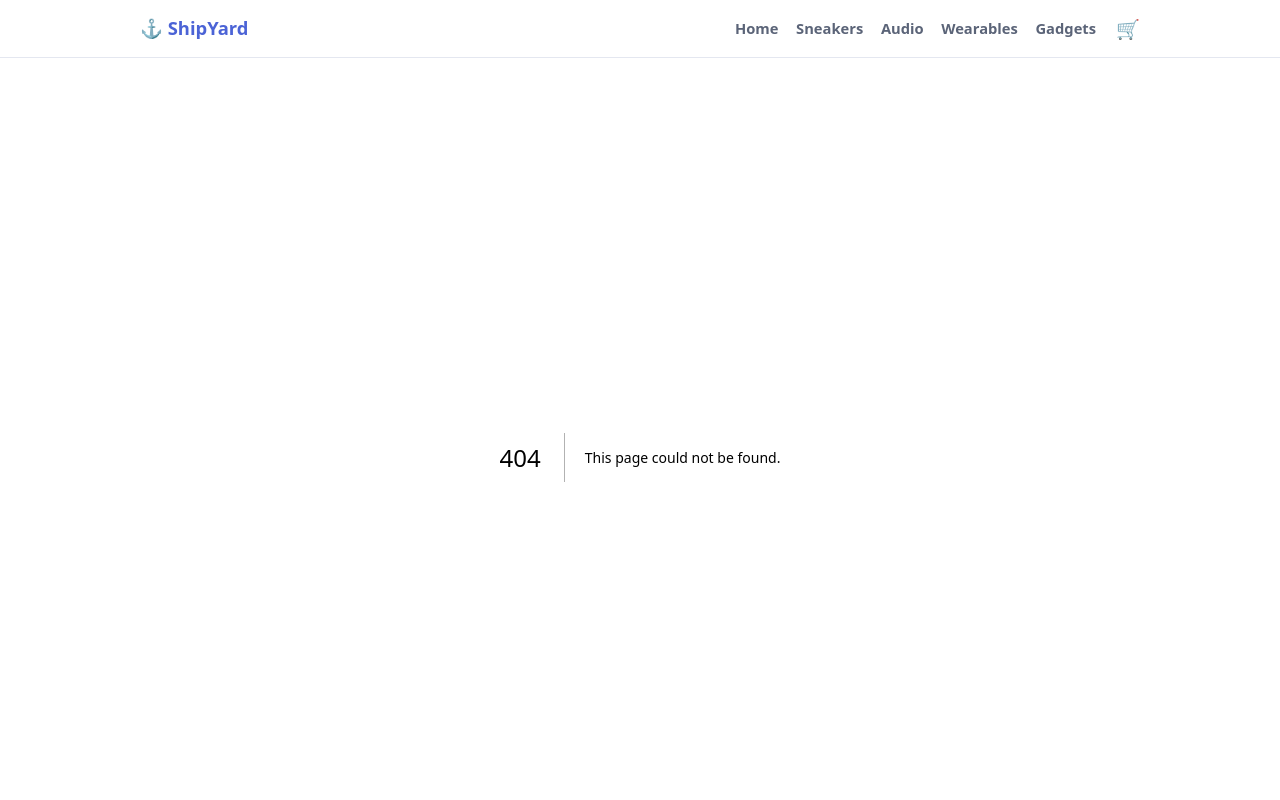
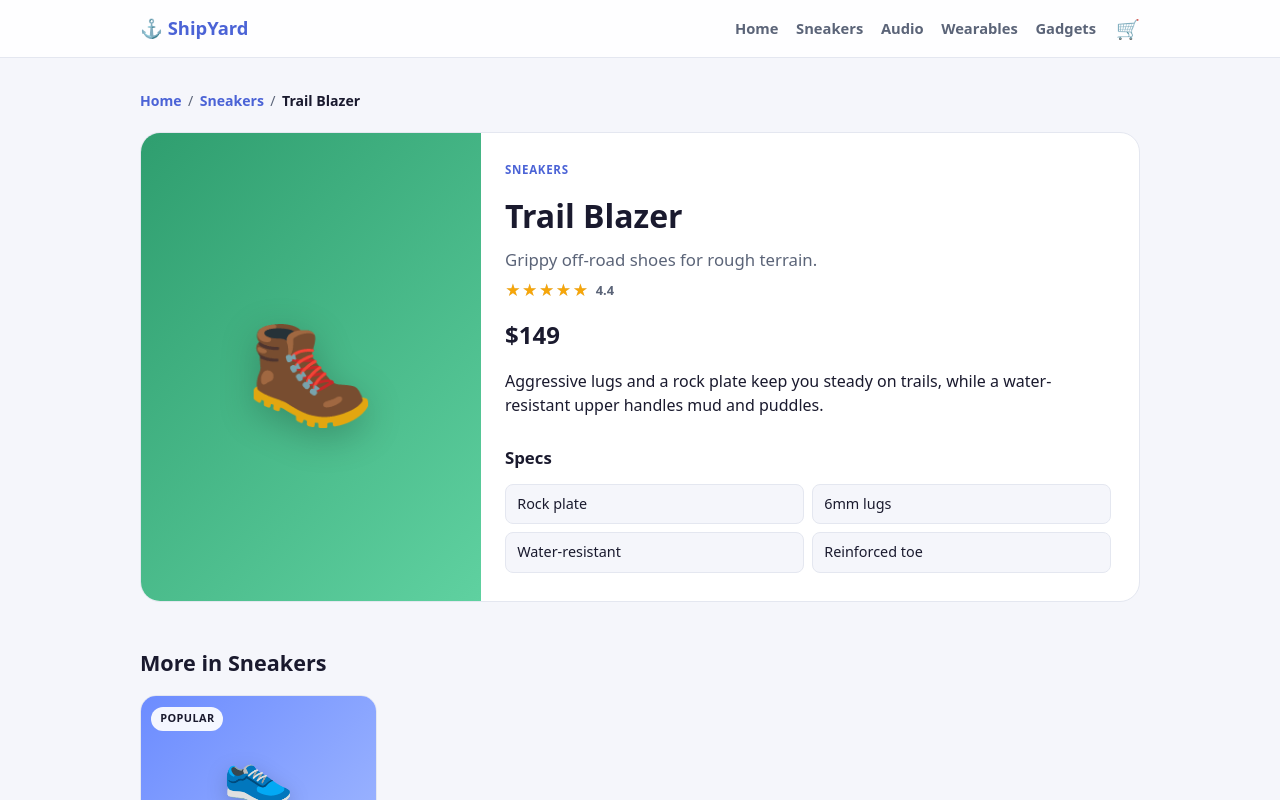
Before and after one commit to NAMAN121208/shipyard, a Next.js app: page /products/trail-blazer in a window 1280 px wide. Before the commit this address had no page. Shown: the top 800 px of the page. Built offline with nearby package versions, Linux system fonts and the light colour scheme.

Commit message:
feat: add dynamic product detail route, static params, and not-found page

```diff
--- /dev/null
+++ b/app/products/[id]/page.tsx
@@ -0,0 +1,79 @@
+import Link from "next/link";
+import { notFound } from "next/navigation";
+import ProductCard from "../../components/ProductCard";
+import Stars from "../../components/Stars";
+import { getProduct, products, relatedProducts } from "../../data/products";
+
+// Pre-build one static page per product at build time.
+export function generateStaticParams() {
+  return products.map((product) => ({ id: product.id }));
+}
+
+export default async function ProductPage({
+  params,
+}: {
+  params: Promise<{ id: string }>;
+}) {
+  const { id } = await params;
+  const product = getProduct(id);
+
+  // If the id in the URL does not match a product, show the 404 page.
+  if (!product) {
+    notFound();
+  }
+
+  const related = relatedProducts(product);
+
+  return (
+    <main className="container">
+      <nav className="crumbs">
+        <Link href="/">Home</Link>
+        <span>/</span>
+        <Link href={`/#${product.category}`}>{product.category}</Link>
+        <span>/</span>
+        <span className="crumbs-here">{product.name}</span>
+      </nav>
+
+      <article className="detail">
+        <div
+          className="detail-art"
+          style={{
+            background: `linear-gradient(135deg, ${product.accent}, ${product.accent2})`,
+          }}
+        >
+          {product.badge && <span className="card-badge">{product.badge}</span>}
+          <span className="detail-emoji">{product.emoji}</span>
+        </div>
+
+        <div className="detail-body">
+          <span className="card-category">{product.category}</span>
+          <h1 className="detail-name">{product.name}</h1>
+          <p className="detail-tagline">{product.tagline}</p>
+          <Stars rating={product.rating} />
+          <span className="detail-price">${product.price}</span>
+          <p className="detail-desc">{product.description}</p>
+
+          <h2 className="detail-specs-title">Specs</h2>
+          <ul className="detail-specs">
+            {product.specs.map((spec) => (
+              <li key={spec}>{spec}</li>
+            ))}
+          </ul>
+        </div>
+      </article>
+
+      {related.length > 0 && (
+        <section className="related">
+          <div className="section-head">
+            <h2 className="section-title">More in {product.category}</h2>
+          </div>
+          <div className="grid">
+            {related.map((p) => (
+              <ProductCard key={p.id} product={p} />
+            ))}
+          </div>
+        </section>
+      )}
+    </main>
+  );
+}
```
Also changed, not shown: app/not-found.tsx (added, +17 -0 lines).
